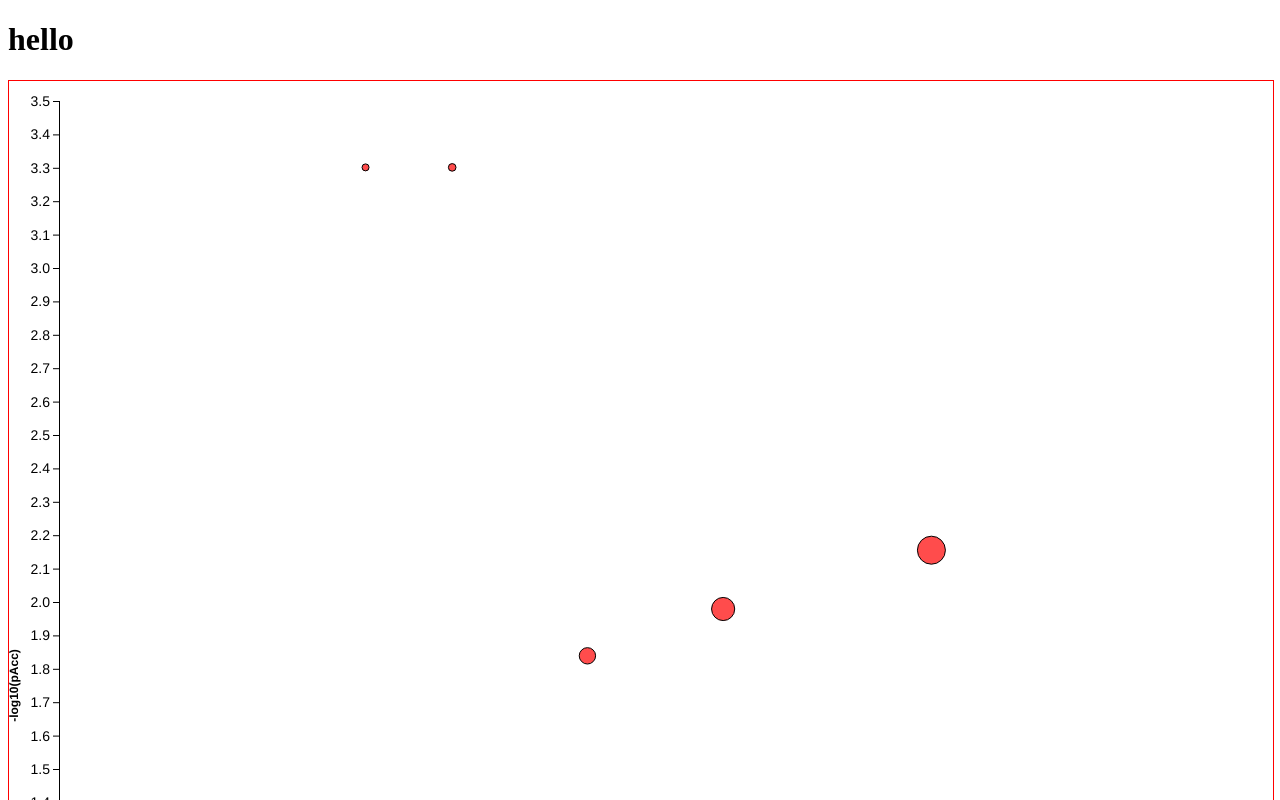
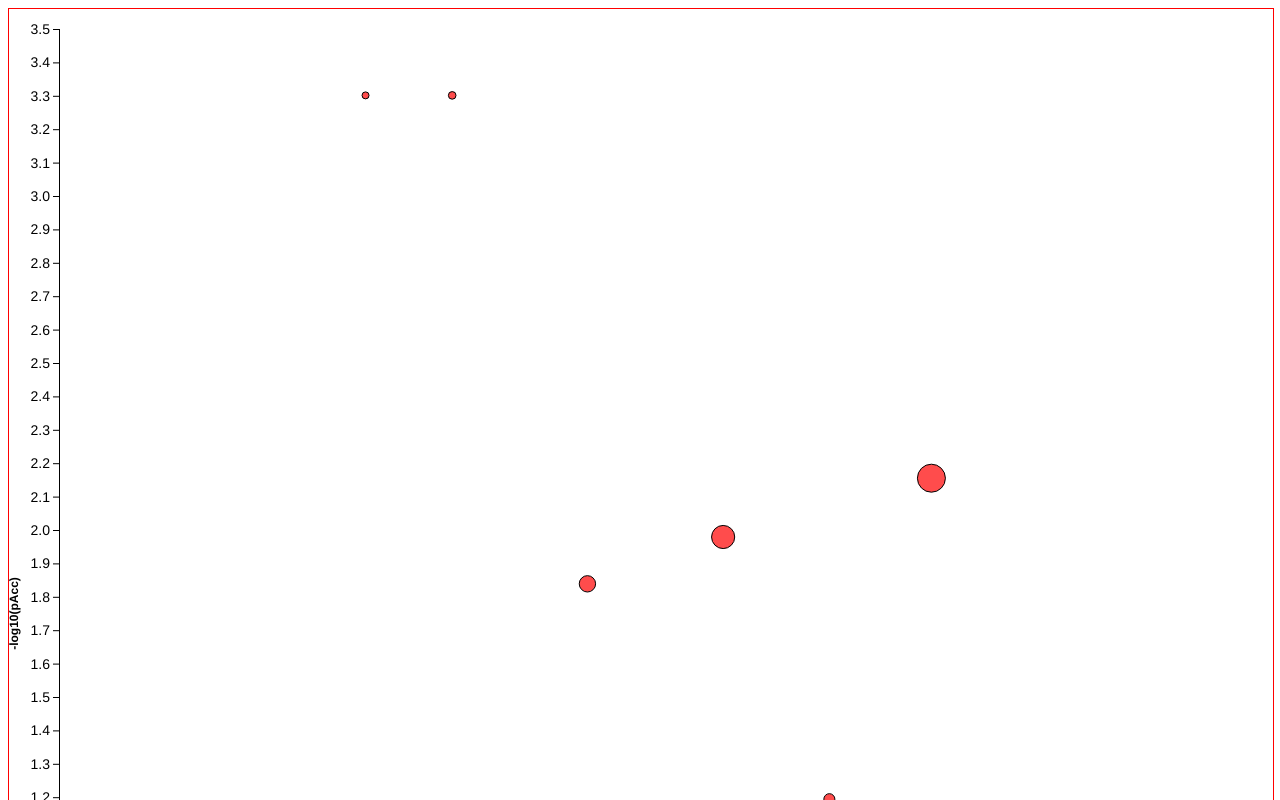
Before and after one commit to Milldrew/advaitabio-challenge, an Angular app: page / in a window 1280 px wide. Shown: the top 800 px of the page. Built offline with nearby package versions, Linux system fonts and the light colour scheme.

Commit message:
📅  | Fri Aug  5 18:19:49 MDT 2022

```diff
--- a/src/app/app.component.html
+++ b/src/app/app.component.html
@@ -1,4 +1,3 @@
-<h1 name="h1">hello</h1>
 <div
   id="twoWayPlot"
   class="plot"
```
